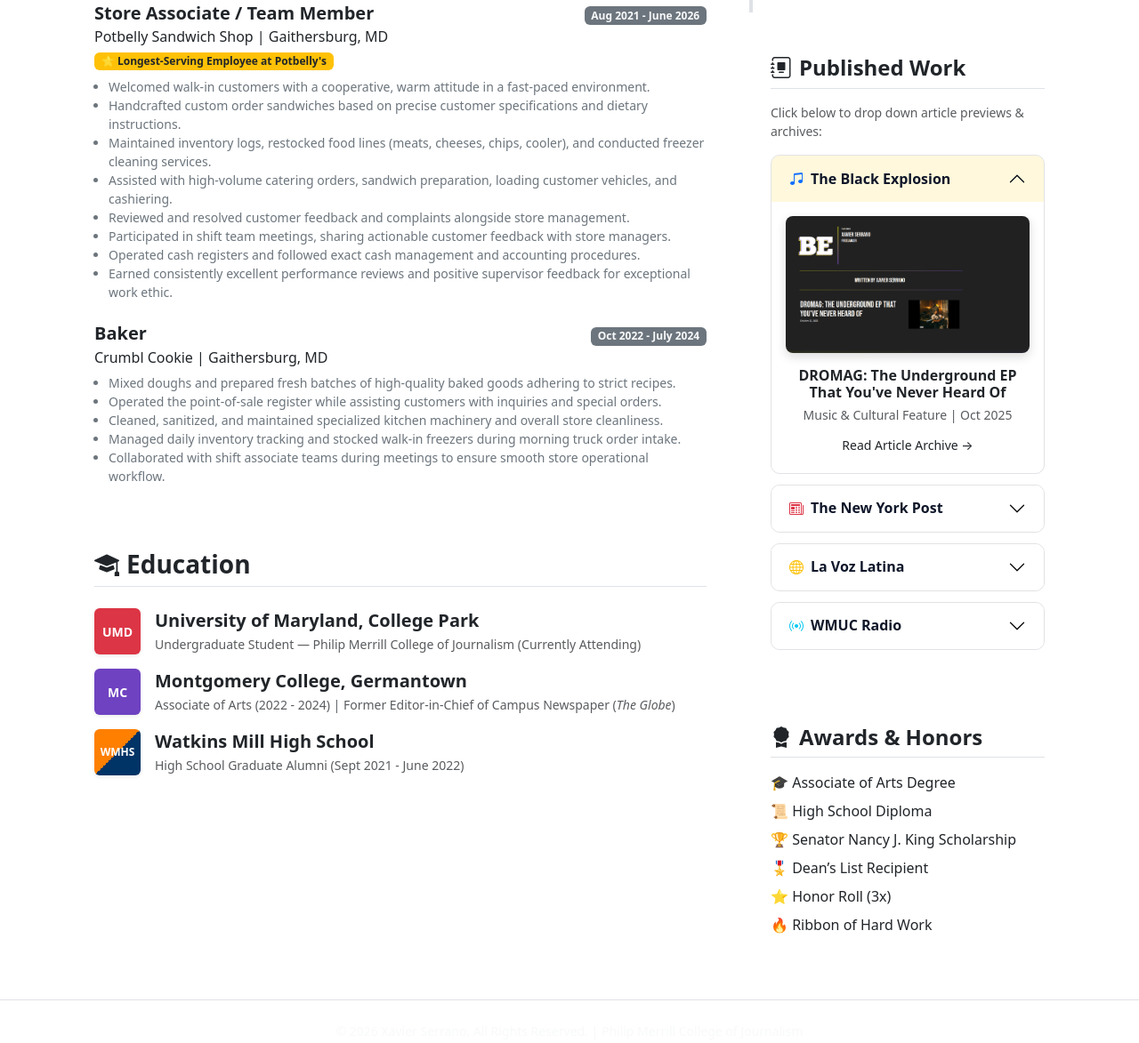
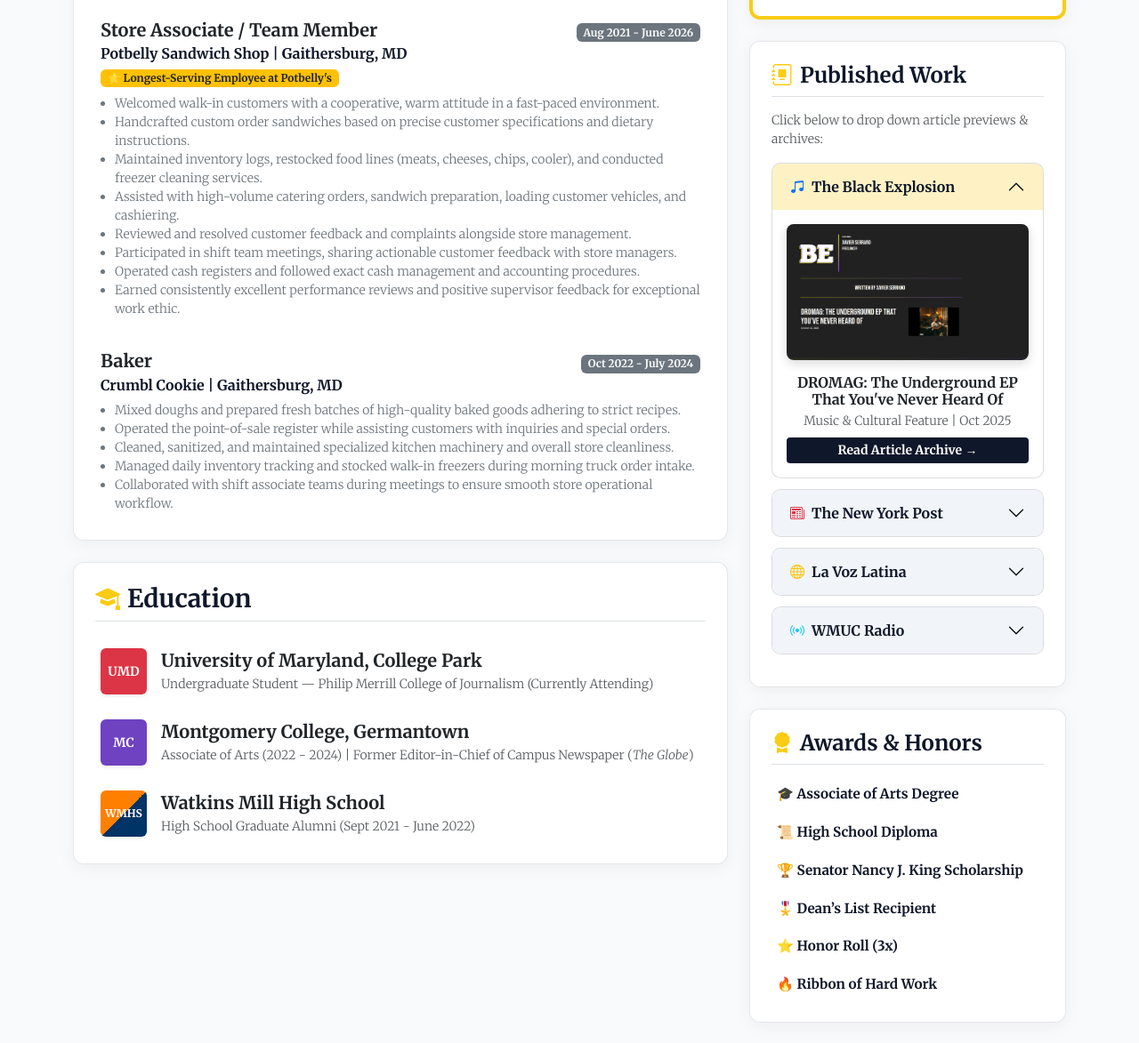
Before and after one commit to Cilantro519/resume, a plain HTML site: page index.html in a window 1280 px wide. Shown: the part 753-1926 px from the top of the page at 89% size. Drawn offline with nearby package versions, Linux system fonts and the light colour scheme.

Commit message:
Update style.css

```diff
--- a/style.css
+++ b/style.css
@@ -36,4 +36,118 @@
 
 .accordion-button::after {
     filter: brightness(0.2);
+}:root {
+    --navy-blue: #0f172a;
+    --gold-accent: #facc15;
+    --light-glass: rgba(255, 255, 255, 0.9);
 }
+
+/* Global Serif Font / New Roman Editorial Look */
+body {
+    font-family: 'Merriweather', 'Times New Roman', serif;
+    color: #1e293b;
+    background-color: #f8fafc;
+    font-weight: 300;
+}
+
+/* Bold Serif Headings */
+h1, h2, h3, h4, h5, h6, .font-serif {
+    font-family: 'Merriweather', 'Times New Roman', serif !important;
+    font-weight: 700 !important;
+}
+
+.bg-navy {
+    background-color: var(--navy-blue) !important;
+}
+
+.text-navy {
+    color: var(--navy-blue) !important;
+}
+
+.text-gold {
+    color: var(--gold-accent) !important;
+}
+
+.border-gold {
+    border-color: var(--gold-accent) !important;
+}
+
+.btn-navy {
+    background-color: var(--navy-blue);
+    color: #ffffff;
+    border: none;
+    font-weight: 700;
+    font-family: 'Merriweather', serif;
+}
+
+.btn-navy:hover {
+    background-color: #1e293b;
+    color: var(--gold-accent);
+}
+
+/* Glassmorphism Cards */
+.glass-card {
+    background: var(--light-glass);
+    backdrop-filter: blur(10px);
+    border: 1px solid rgba(15, 23, 42, 0.1);
+    border-radius: 12px;
+    box-shadow: 0 4px 20px rgba(0, 0, 0, 0.05);
+}
+
+/* Hover Floating Effect */
+.interactive-item {
+    transition: transform 0.2s ease, background 0.2s ease;
+    border-radius: 8px;
+    padding: 6px;
+}
+
+.interactive-item:hover {
+    transform: translateY(-2px);
+    background: rgba(241, 245, 249, 0.9);
+}
+
+/* Accolades Styling */
+.accolade-bold {
+    font-weight: 700;
+    font-size: 0.95rem;
+    color: var(--navy-blue);
+    font-family: 'Merriweather', serif;
+}
+
+/* Article Preview Image Framing */
+.article-preview-img {
+    width: 100%;
+    max-height: 220px;
+    object-fit: cover;
+    border-radius: 8px;
+    box-shadow: 0 4px 12px rgba(0, 0, 0, 0.15);
+    transition: transform 0.3s ease, filter 0.3s ease;
+}
+
+.article-preview-img:hover {
+    transform: scale(1.02);
+    filter: brightness(1.05);
+}
+
+/* Custom Accordion Styling for Publications */
+.accordion-item {
+    background: #ffffff !important;
+    border: 1px solid rgba(15, 23, 42, 0.15) !important;
+    border-radius: 10px !important;
+    margin-bottom: 12px;
+    overflow: hidden;
+}
+
+.accordion-button {
+    background: #f1f5f9 !important;
+    color: #0f172a !important;
+    font-weight: 700 !important;
+    font-family: 'Merriweather', serif !important;
+    transition: all 0.3s ease;
+}
+
+.accordion-button:not(.collapsed) {
+    background: rgba(250, 204, 21, 0.25) !important;
+    color: #0f172a !important;
+    box-shadow: none !important;
+}
```
